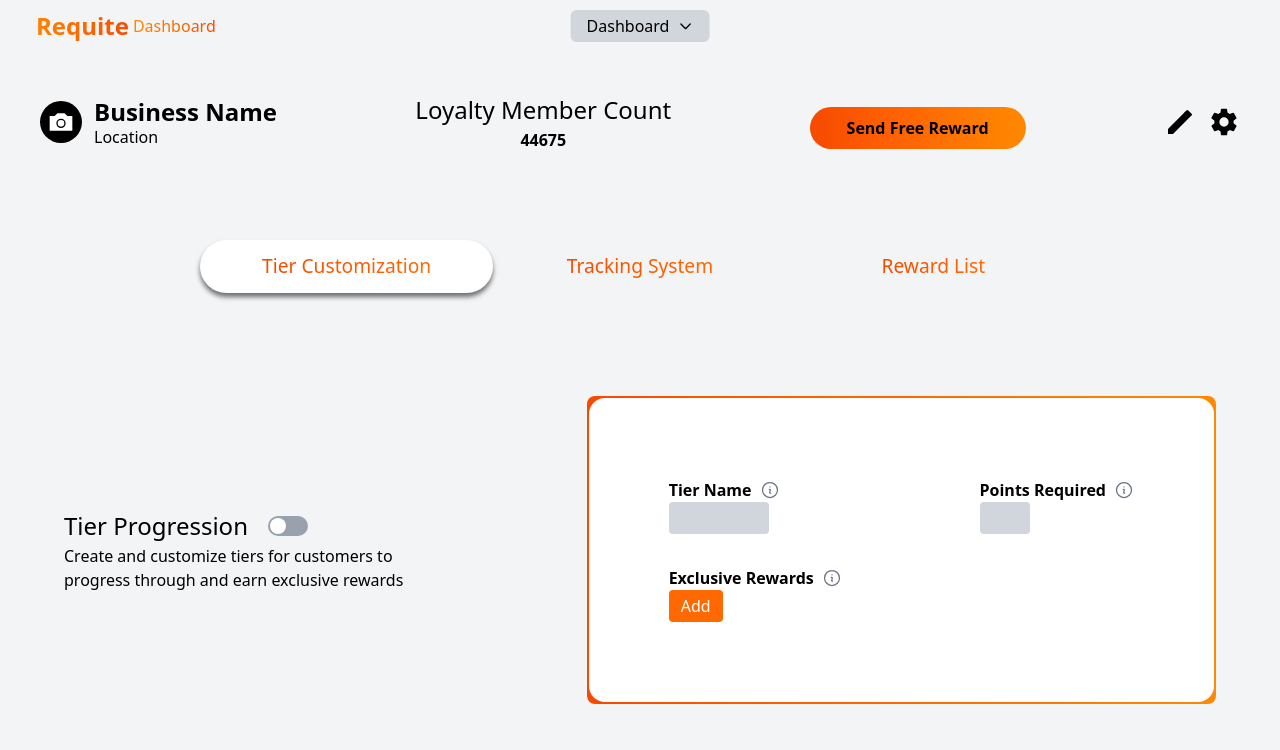
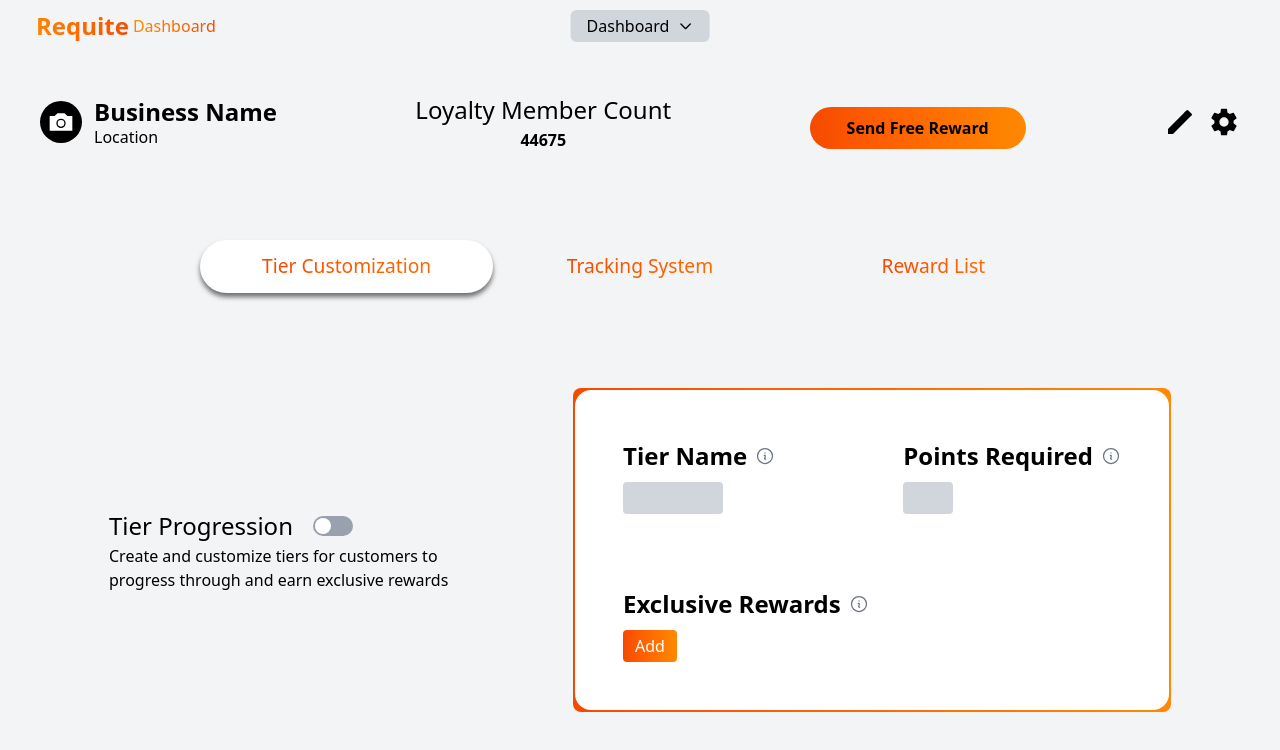
Before and after one commit to bryyc3/Requite-Web, a Next.js app: page /dashboard/tier-customization in a window 1280 px wide. Shown: the top 750 px of the page. Built offline with nearby package versions, Linux system fonts and the light colour scheme.

Commit message:
tier customization info icon.

```diff
--- a/app/(dashboard)/dashboard/tier-customization/components/CustomizationContainer.tsx
+++ b/app/(dashboard)/dashboard/tier-customization/components/CustomizationContainer.tsx
@@ -1,16 +1,16 @@
 import CustomizeOption from "./CustomizeOption";
 
-const customizeOptions = [{name: "Tier Name", hasInput: true, inputSize: "100px"},
-                          {name: "Points Required",  hasInput: true, inputSize: "50px"},
-                          {name: "Exclusive Rewards",  hasInput: false}]
+const customizeOptions = [{name: "Tier Name", hasInput: true, inputSize: "100px", info:"Make each tier of your reward program distinct with custom tier names"},
+                          {name: "Points Required",  hasInput: true, inputSize: "50px", info:"Amount of points customers need to attain in order to reach this specific status"},
+                          {name: "Exclusive Rewards",  hasInput: false, info:"Only allow users within this tier to redeem specific rewards"}]
 
 export default function CustomizationContainer(){
     return(
     <div className="p-[2px] rounded-lg bg-gradient-to-r from-orange-600 via-orange-500 to-orange-400">
-        <div className="bg-white rounded-2xl p-20 flex flex-col gap-8">
-            <div className="flex gap-50 justify-between items-center">
-                <CustomizeOption option={customizeOptions[0]}/>
-                <CustomizeOption option={customizeOptions[1]}/>
+        <div className="bg-white rounded-2xl p-12 flex flex-col gap-8">
+           <div className="flex items-center w-full pb-10 gap-[clamp(0.5rem,10vw,50rem)]">
+                <CustomizeOption option={customizeOptions[0]} />
+                <CustomizeOption option={customizeOptions[1]} />
             </div>
             <CustomizeOption option={customizeOptions[2]}/>
         </div>
--- a/app/(dashboard)/dashboard/tier-customization/components/CustomizeOption.tsx
+++ b/app/(dashboard)/dashboard/tier-customization/components/CustomizeOption.tsx
@@ -1,24 +1,11 @@
+import InfoPopup from "./InfoPopup";
+
 export default function CustomizeOption({option}: {option:any}){
     return(
             <div>
-              <div className="flex items-center space-x-2">
-                <h1 className="font-bold">{option.name}</h1>
-                <span className="text-gray-500 cursor-pointer">
-                  <svg
-                    xmlns="http://www.w3.org/2000/svg"
-                    fill="none"
-                    viewBox="0 0 24 24"
-                    strokeWidth="1.5"
-                    stroke="currentColor"
-                    className="size-5"
-                  >
-                    <path
-                      strokeLinecap="round"
-                      strokeLinejoin="round"
-                      d="m11.25 11.25.041-.02a.75.75 0 0 1 1.063.852l-.708 2.836a.75.75 0 0 0 1.063.853l.041-.021M21 12a9 9 0 1 1-18 0 9 9 0 0 1 18 0Zm-9-3.75h.008v.008H12V8.25Z"
-                    />
-                  </svg>
-                </span>
+              <div className="flex items-center space-x-2 pb-2">
+                <h1 className="font-bold text-[clamp(.1rem,2cqi,1.5rem)]">{option.name}</h1>
+                <InfoPopup content={option.info}/>
               </div>
               {option.hasInput ? (
                 <input
@@ -26,7 +13,7 @@ export default function CustomizeOption({option}: {option:any}){
                   className="bg-gray-300 rounded px-2 py-1"
                   style={{ width: option.inputSize }}
                 />) : (
-                <button className="px-3 py-1 rounded bg-orange-500 text-white">
+                <button className="px-3 py-1 rounded bg-gradient-to-r from-orange-600 via-orange-500 to-orange-400 text-white">
                   Add
                 </button>
               )}
--- /dev/null
+++ b/app/(dashboard)/dashboard/tier-customization/components/InfoPopup.tsx
@@ -0,0 +1,46 @@
+"use client";
+import { useState, useRef, useEffect } from "react";
+
+export default function InfoPopover({content}: {content: string}) {
+  const [open, setOpen] = useState(false);
+  const ref = useRef<HTMLDivElement | null>(null);
+
+  useEffect(() => {
+    function handleClickOutside(e: MouseEvent) {
+        if(
+        ref.current &&
+        e.target instanceof Node &&
+        !ref.current.contains(e.target)
+        ){setOpen(false)};
+    }
+
+    document.addEventListener("mousedown", handleClickOutside);
+    return () => document.removeEventListener("mousedown", handleClickOutside)}, []);
+
+  return (
+    <div className="relative inline-block" ref={ref}>
+      <span className="text-gray-500 cursor-pointer"
+            onClick={() => setOpen((prev) => !prev)}>
+        <svg xmlns="http://www.w3.org/2000/svg"
+             fill="none"
+             viewBox="0 0 24 24"
+             strokeWidth="1.5"
+             stroke="currentColor"
+             className="size-5">
+          <path strokeLinecap="round"
+                strokeLinejoin="round"
+                d="m11.25 11.25.041-.02a.75.75 0 0 1 1.063.852l-.708 2.836a.75.75 0 0 0 1.063.853l.041-.021M21 12a9 9 0 1 1-18 0 9 9 0 0 1 18 0Zm-9-3.75h.008v.008H12V8.25Z"/>
+        </svg>
+      </span>
+
+      {open && (
+        <div className="absolute left-1/2 -translate-x-1/2 mt-2 z-50">
+          <div className="absolute -top-2 left-1/2 -translate-x-1/2 w-0 h-0 border-l-8 border-r-8 border-b-8 border-l-transparent border-r-transparent border-b-gray-500"/>
+          <div className="bg-gray-500 text-white text-sm px-3 py-2 rounded-md shadow-lg w-56 text-center">
+            {content}
+          </div>
+        </div>
+      )}
+    </div>
+  );
+}
--- a/app/(dashboard)/dashboard/tier-customization/page.tsx
+++ b/app/(dashboard)/dashboard/tier-customization/page.tsx
@@ -3,7 +3,7 @@ import CustomizationContainer from "./components/CustomizationContainer";
 
 export default function TierCustomization(){
     return(
-        <div className="flex-1 flex items-center justify-between p-[5cqi]">
+        <div className="flex-1 flex items-center justify-center gap-20 p-[5cqi]">
             <div className="w-[30vw]">
                 <div className="flex items-center gap-5">
                     <h1 className="text-[clamp(1rem,2cqi,1.5rem)]">Tier Progression</h1>
```
